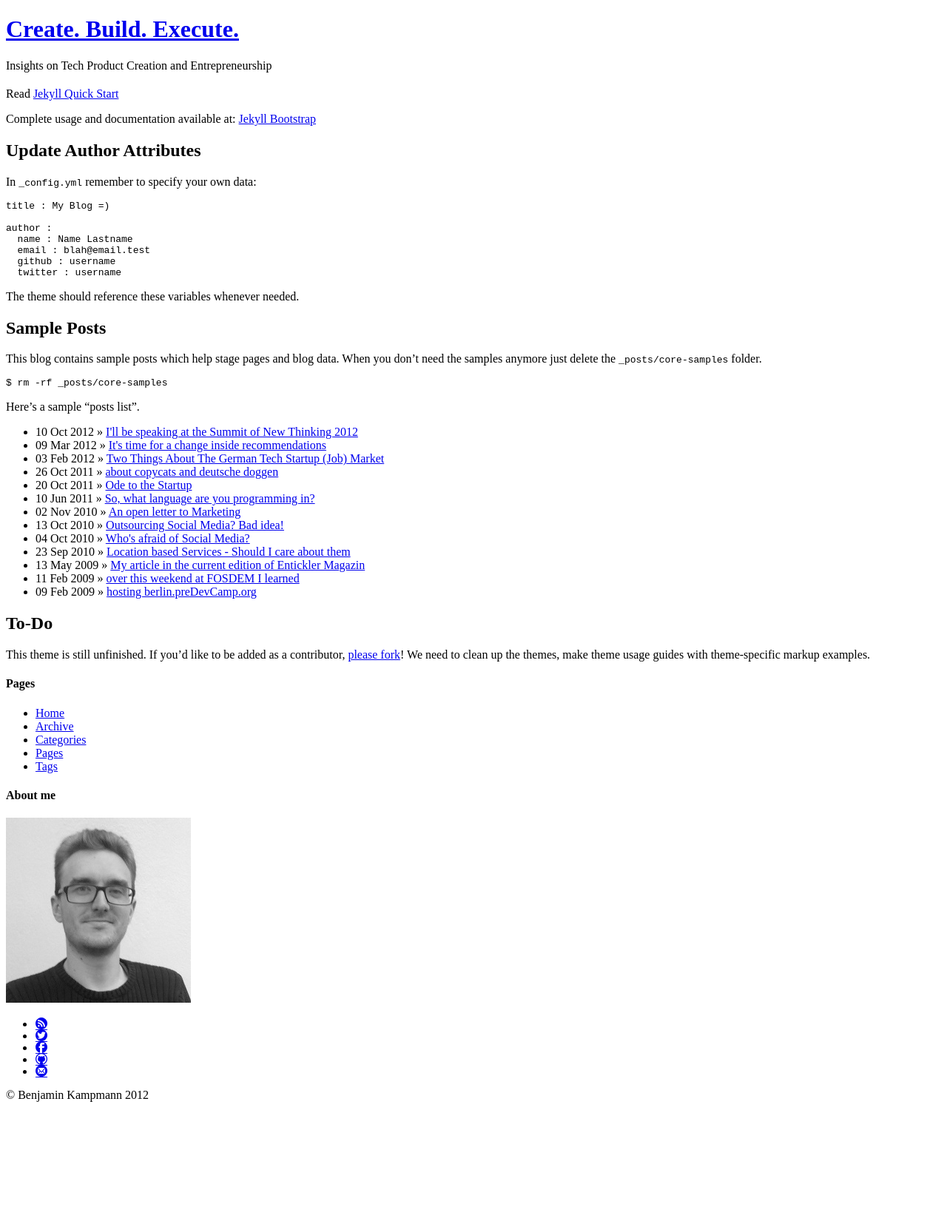
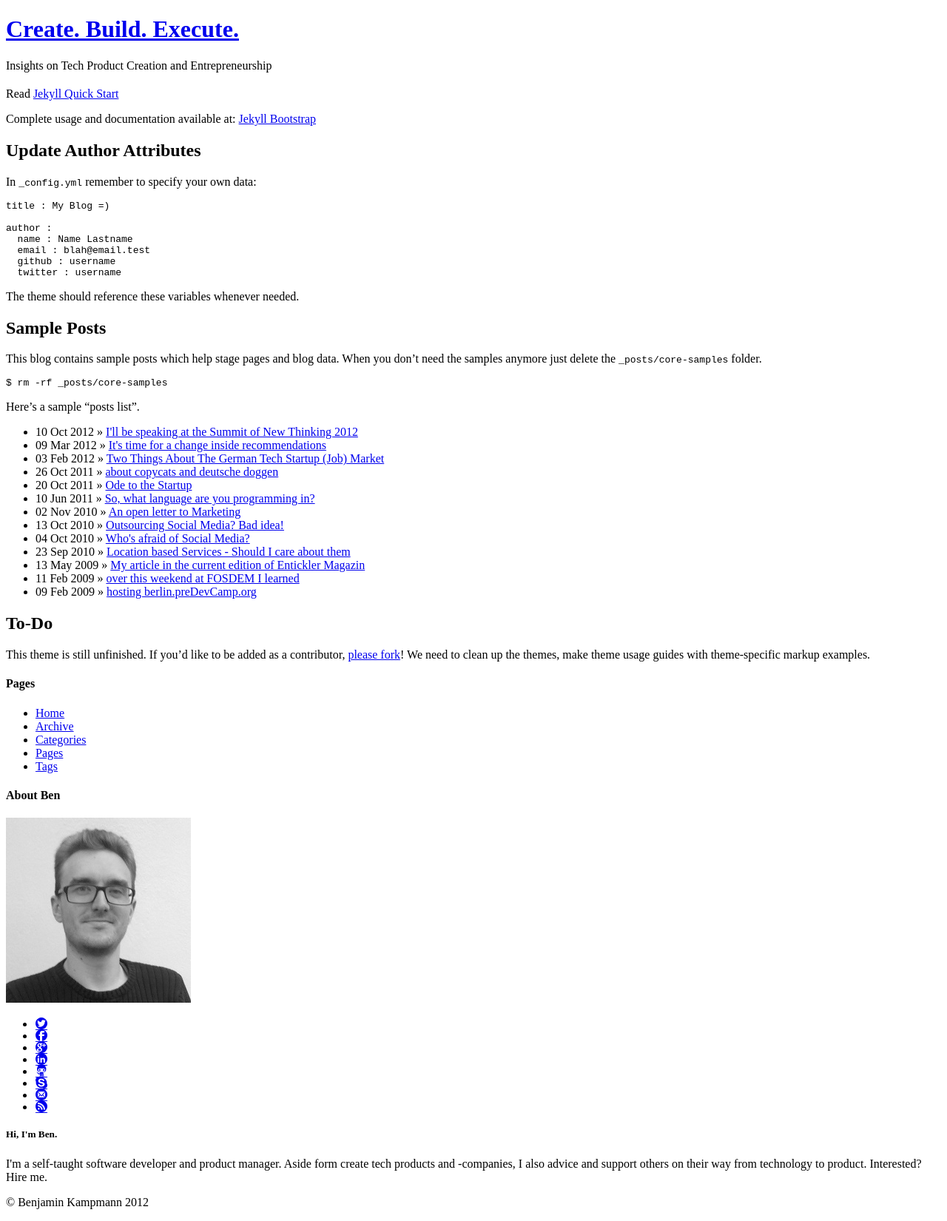
Before and after one commit to gnunicorn/blog, a Jekyll site: the page built from index.md, in a window 1280 px wide. Shown: the whole page at 74% size. Built offline with Jekyll 4.4.1, drawn with Linux system fonts in a browser that asks for light colours; before the commit the page ends 1505 px from its top, so only the background shows below that.

Commit message:
more social media and about me

```diff
--- a/_layouts/default.html
+++ b/_layouts/default.html
@@ -56,19 +56,25 @@ theme :
             {% assign group = 'navigation' %}
             {% include JB/pages_list %}
           </ul>
-          <h4>About me</h4>
+          <h4>About Ben</h4>
           <img src="{{ HOME_PATH }}assets/content/pages/ben_012_bw.jpg" class="img-polaroid">
-          <div class="row">
-            <div class="span glyphs">
-              <ul>
+          <div class="row  glyphs social-media">
+            <ul>
+              <li><a href="https://twitter.com/amasoean">&#xe009;</a></li>
+              <li><a href="https://www.facebook.com/amasoean">&#xe008;</a></li>
+              <li><a href="https://plus.google.com/104898591568170720911">&#xe007;</a></li>
+              <li><a href="http://www.linkedin.com/in/benjaminkampmann">&#xe011;</a></li>
+              <li><a href="https://github.com/ligthyear">&#xe00d;</a></li>
+              <!-- <li><a href="https://bitbucket.org/lightyear/">&#xe01c;</a></li> -->
+               <div class="pull-right">
+                <li><a href="skype:amasoean">&#xe010;</a></li>
+                <li><a href="mailto: me [at] create-build-execute dot com">&#xe00f;</a></li>
                 <li><a href="{{ HOME_PATH }}atom.xml">&#xe00a;</a></li>
-                <li><a href="https://twitter.com/amasoean">&#xe009;</a></li>
-                <li><a href="https://www.facebook.com/amasoean">&#xe008;</a></li>
-                <li><a href="https://github.com/ligthyear">&#xe00b;</a></li>
-                <li><a href="mailto: me [at] create-build-execute dot com">&#xe00f;</a></li>
-              </ul>
-            </div>
+              </div>
+            </ul>
           </div>
+          <h5>Hi, I'm Ben.</h5>
+          <p>I'm a self-taught software developer and product manager. Aside form create tech products and -companies, I also advice and support others on their way from technology to product. Interested? Hire me.</p>
         </div>
       </div>
 
```
Also changed, not shown: assets/themes/twitter/css/style.css (+20 -0 lines).
